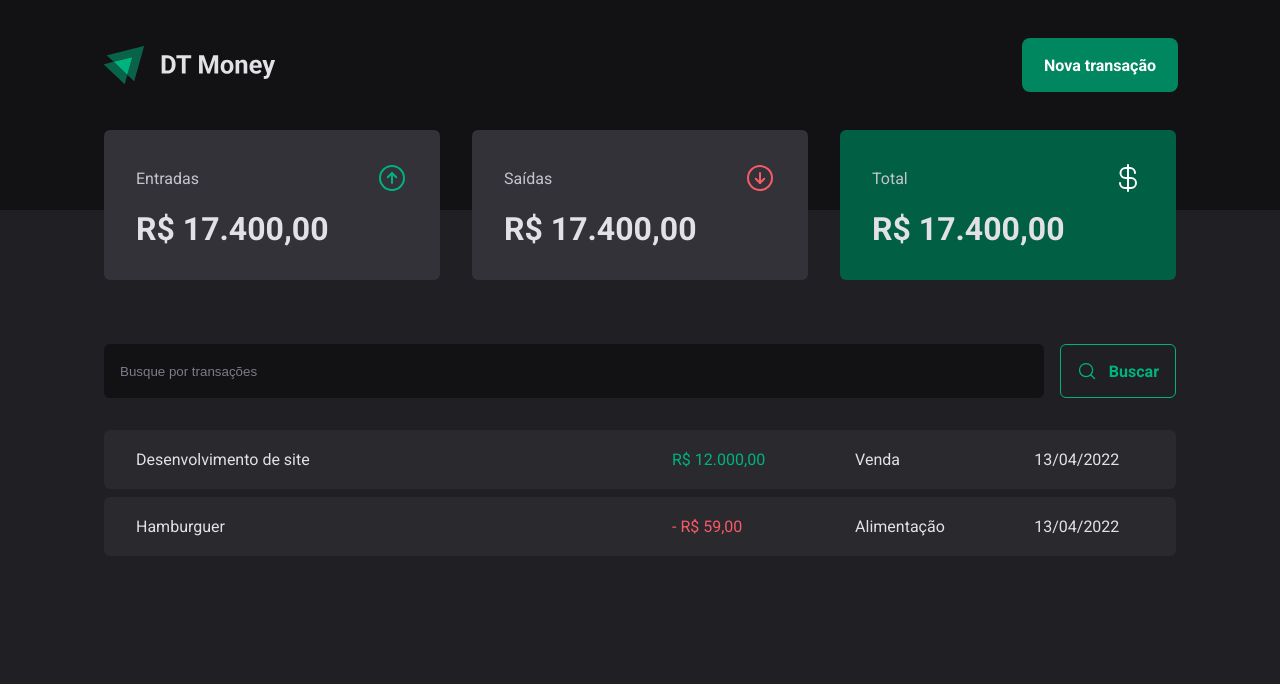
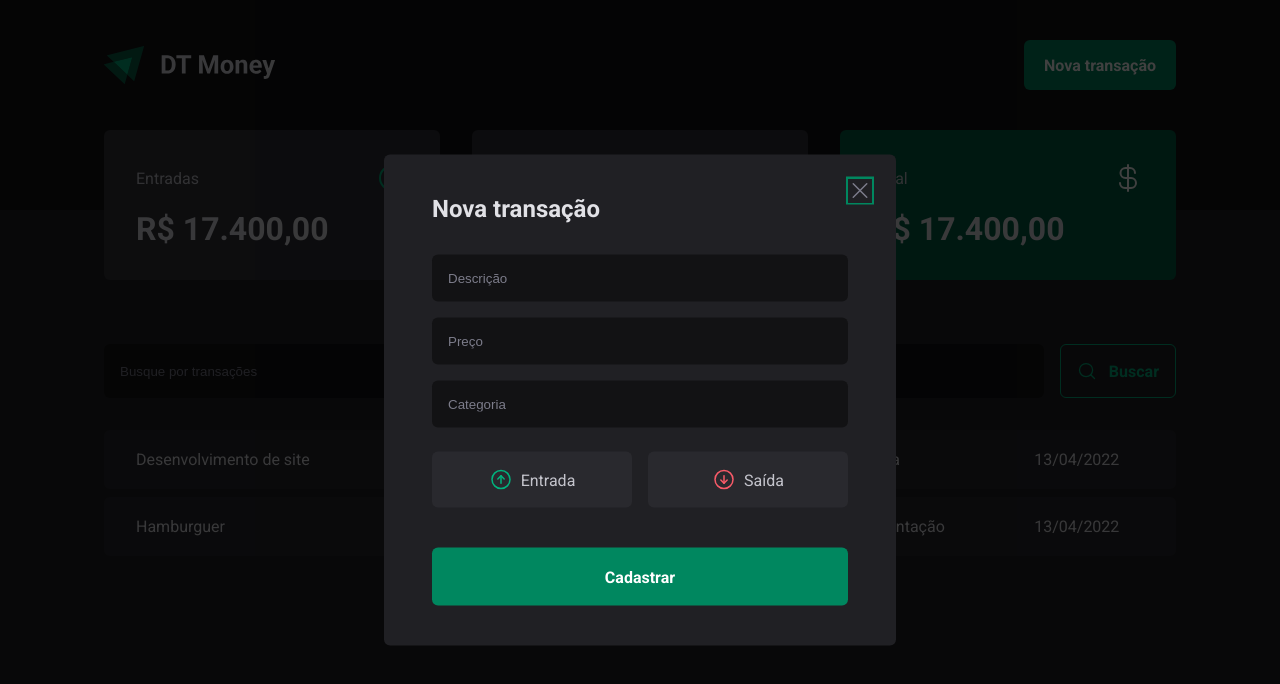
Before and after one commit to KaikySantos/dtmoney2.0, a React (Vite) app: page / in a window 1280 px wide. Both pictures are taken after a click on the button "Nova transação". Shown: the top 684 px of the page. Built offline with nearby package versions, Linux system fonts and the light colour scheme.

Commit message:
feat: component - new transaction modal

```diff
--- a/package.json
+++ b/package.json
@@ -9,6 +9,8 @@
     "preview": "vite preview"
   },
   "dependencies": {
+    "@radix-ui/react-dialog": "^1.0.2",
+    "@radix-ui/react-radio-group": "^1.1.0",
     "phosphor-react": "^1.4.1",
     "react": "^18.2.0",
     "react-dom": "^18.2.0",
--- a/src/components/Header/index.tsx
+++ b/src/components/Header/index.tsx
@@ -1,6 +1,8 @@
 import { HeaderContainer, HeaderContent, NewTransactionButton } from "./styles";
+import * as Dialog from "@radix-ui/react-dialog"
 
 import logoImg from "../../assets/logo.svg";
+import { NewTransactionModal } from "../NewTransactionModal";
 
 export function Header() {
   return (
@@ -8,7 +10,13 @@
       <HeaderContent>
         <img src={logoImg} alt="" />
 
-        <NewTransactionButton>Nova transação</NewTransactionButton>
+        <Dialog.Root>
+          <Dialog.Trigger asChild>
+            <NewTransactionButton>Nova transação</NewTransactionButton>
+          </Dialog.Trigger>
+
+          <NewTransactionModal />
+        </Dialog.Root>
       </HeaderContent>
     </HeaderContainer>
   )
--- /dev/null
+++ b/src/components/NewTransactionModal/index.tsx
@@ -0,0 +1,42 @@
+import * as Dialog from "@radix-ui/react-dialog"
+import { CloseButton, Content, Overlay, TransactionType, TransactionTypeButton } from "./styles"
+
+import { X, ArrowCircleUp, ArrowCircleDown } from "phosphor-react"
+
+export function NewTransactionModal() {
+  return (
+    <Dialog.Portal>
+      <Overlay />
+
+      <Content>
+        <Dialog.Title>Nova transação</Dialog.Title>
+
+        <CloseButton>
+          <X size={24} />
+        </CloseButton>
+
+        <form>
+          <input type="text" placeholder="Descrição" required />
+          <input type="number" placeholder="Preço" required />
+          <input type="text" placeholder="Categoria" required />
+
+          <TransactionType>
+            <TransactionTypeButton variant="income" value="income">
+              <ArrowCircleUp size={24} />
+              Entrada
+            </TransactionTypeButton>
+
+            <TransactionTypeButton variant="outcome" value="outcome">
+              <ArrowCircleDown size={24} />
+              Saída
+            </TransactionTypeButton>
+          </TransactionType>
+
+          <button type="submit">
+            Cadastrar
+          </button>
+        </form>
+      </Content>
+    </Dialog.Portal>
+  )
+}
--- /dev/null
+++ b/src/components/NewTransactionModal/styles.ts
@@ -0,0 +1,113 @@
+import * as Dialog from "@radix-ui/react-dialog"
+import * as RadioGroup from "@radix-ui/react-radio-group"
+import styled from "styled-components"
+
+export const Overlay = styled(Dialog.Overlay)`
+  position: fixed;
+  width: 100vw;
+  height: 100vh;
+  inset: 0;
+  background-color: rgba(0, 0, 0, 0.75);
+`
+
+export const Content = styled(Dialog.Content)`
+  min-width: 32rem;
+  border-radius: 6px;
+  padding: 2.5rem 3rem;
+  background: ${props => props.theme["gray-800"]};
+
+  position: fixed;
+  top: 50%;
+  left: 50%;
+  transform: translate(-50%, -50%);
+
+  form {
+    margin-top: 2rem;
+
+    display: flex;
+    flex-direction: column;
+    gap: 1rem;
+
+    input {
+      border-radius: 6px;
+      border: 0;
+      background: ${props => props.theme["gray-900"]};
+      color: ${props => props.theme["gray-300"]};
+      padding: 1rem;
+
+      &::placeholder {
+        color: ${props => props.theme["gray-500"]};
+      }
+    }
+
+    button[type="submit"] {
+      height: 58px;
+      border: 0;
+      background: ${props => props.theme["green-500"]};
+      color: ${props => props.theme.white};
+      font-weight: bold;
+      padding: 0 1.25rem;
+      border-radius: 6px;
+      margin-top: 1.5rem;
+      cursor: pointer;
+
+      &:hover {
+        background: ${props => props.theme["green-700"]};
+        transition: background-color 0.2s;
+      }
+    }
+  }
+`
+
+export const CloseButton = styled(Dialog.Close)`
+  position: absolute;
+  background: transparent;
+  border: 0;
+  top: 1.5rem;
+  right: 1.5rem;
+  line-height: 0;
+  cursor: pointer;
+  color: ${props => props.theme["gray-500"]};
+`
+
+export const TransactionType = styled(RadioGroup.Root)`
+  display: grid;
+  grid-template-columns: repeat(2, 1fr);
+  gap: 1rem;
+  margin-top: 0.5rem;
+`
+
+interface TransactionTypeButtonProps {
+  variant: 'income' | 'outcome';
+}
+
+export const TransactionTypeButton = styled(RadioGroup.Item) <TransactionTypeButtonProps>`
+  background: ${props => props.theme["gray-700"]};
+  padding: 1rem;
+  display: flex;
+  align-items: center;
+  justify-content: center;
+  gap: 0.5rem;
+  border-radius: 6px;
+  cursor: pointer;
+  border: 0;
+  color: ${props => props.theme["gray-300"]};
+
+  svg {
+    color: ${props => props.variant === 'income' ? props.theme["green-300"] : props.theme["red-300"]};
+  }
+
+  &[data-state='unchecked']:hover {
+    background: ${props => props.theme["gray-600"]};
+    transition: background-color 0.2s;
+  }
+
+  &[data-state='checked'] {
+    color: ${props => props.theme.white};
+    background: ${props => props.variant === 'income' ? props.theme["green-500"] : props.theme["red-500"]};
+
+    svg {
+      color: ${props => props.theme.white};
+    }
+  }
+`
```
Also changed, not shown: 1 other file (tests, documents, lock files or other folders).
